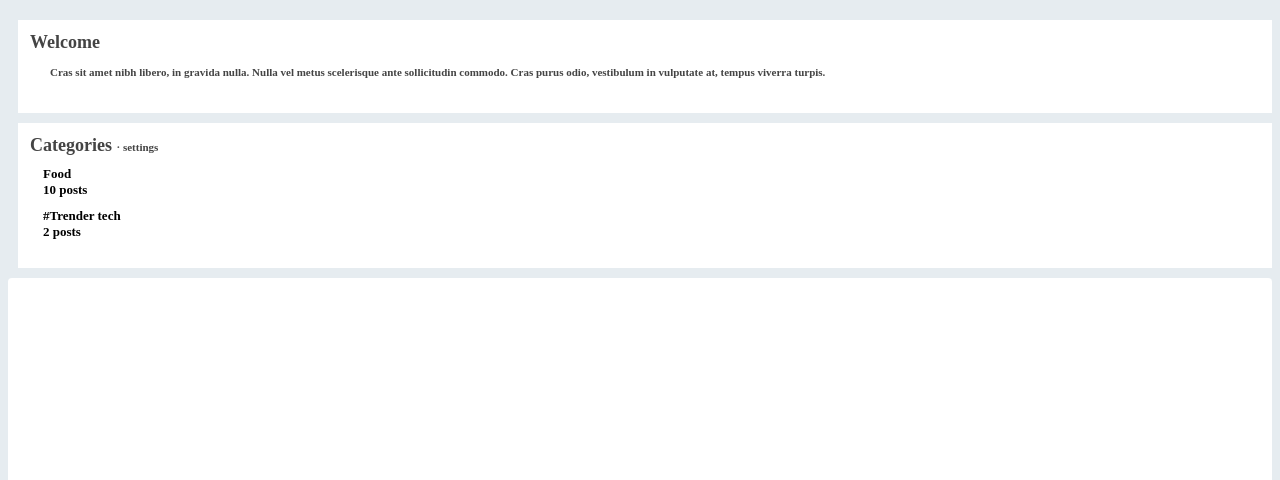
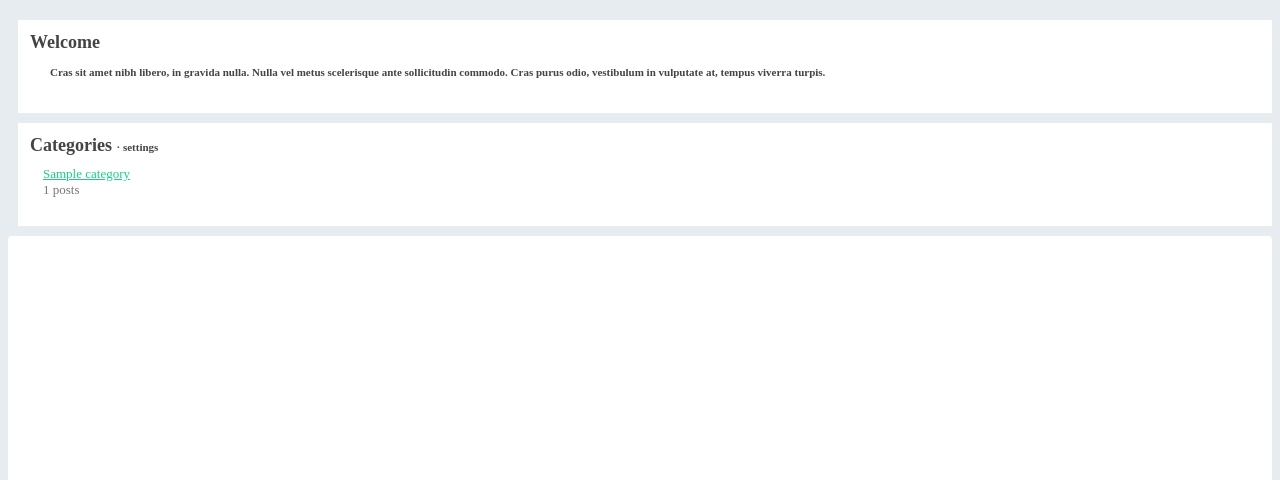
Before and after one commit to 0xae/myjournal, a Yii app: template views/home/index.php in a window 1280 px wide. Shown: the part 412-892 px from the top of the page. Run offline with PHP 8.4 and a stand-in for Yii, Linux system fonts and the light colour scheme; the template is opened without the code that fills it: most values are stand-ins (such as "Sample title", 1, 10 or a date in 2020); data that the repository does not hold is empty; some libraries are stand-ins or nearby versions.

Commit message:
enhancements

```diff
--- a/views/home/category_selector.php
+++ b/views/home/category_selector.php
@@ -18,7 +18,8 @@
 
     <?php foreach ($categoryData as $cat): ?>
         <li class="mj-category-index" data-category-name="<?= $cat->name ?>" id="mj-category-<?= $cat->id ?>">
-            <a style="border-top: 1px solid #ccc" href="#"
+            <a style="border-top: 1px solid #ccc"
+                href="javascript:void(0)"
                 class="mj-category-option"
                 data-category-id="<?= $cat->id ?>"
                 data-category-name="<?= $cat->name ?>">
--- a/views/home/index.php
+++ b/views/home/index.php
@@ -58,15 +58,17 @@ $this->title = 'My Journal';
             </h3>
 
             <div class="mj-content">
-                <h3 class="mj-category">
-                    Food<br/>
-                    <small>10 posts</small>
-                 </h3>
-
-                <h3 class="mj-category">
-                    #Trender tech<br/>
-                    <small>2 posts</small>
-                </h3>
+                <?php foreach ($categoryData as $cat): ?>
+                    <p class="mj-category">
+                        <a href="javascript:void(0)" class="mj-link">
+                            <?= $cat->name ?>
+                        </a>
+                        <br/>
+                        <small class="mj-category-posts-count">
+                            <?= count($cat->getPosts()) ?> posts
+                        </small>
+                    </p>
+                <?php endforeach; ?>
             </div>
         </div>
 
--- a/views/layouts/main.php
+++ b/views/layouts/main.php
@@ -98,14 +98,19 @@ body {
 .mj-settings-icon{
 }
 
-h3.mj-category {
+.mj-category {
     font-size: 13px;
     margin-bottom: 3px;
     margin-top: 10px;
 }
 
-h3.mj-category small {
+.mj-category small {
     font-size: 13px;
+    color: #777;
+}
+
+.mj-link {
+    color: #19CF86;
 }
 
 #mj-timeline {
```
